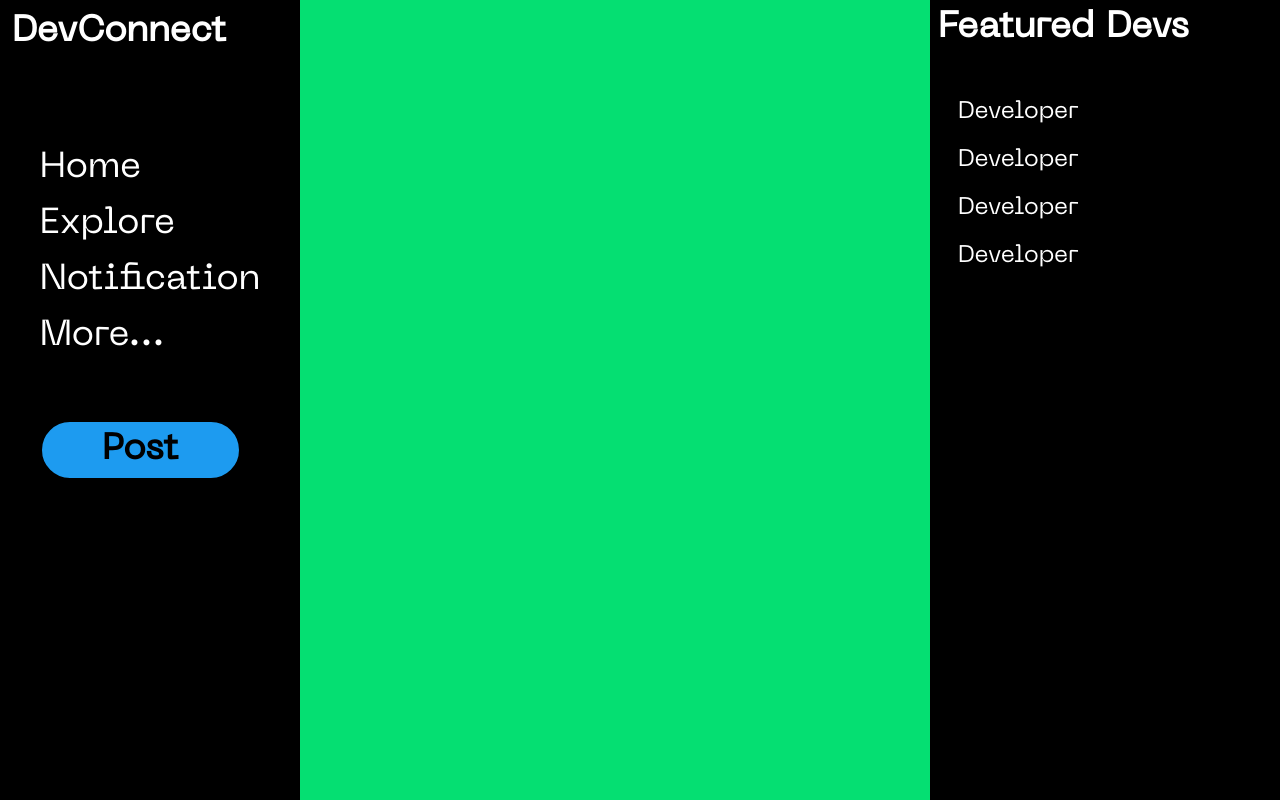
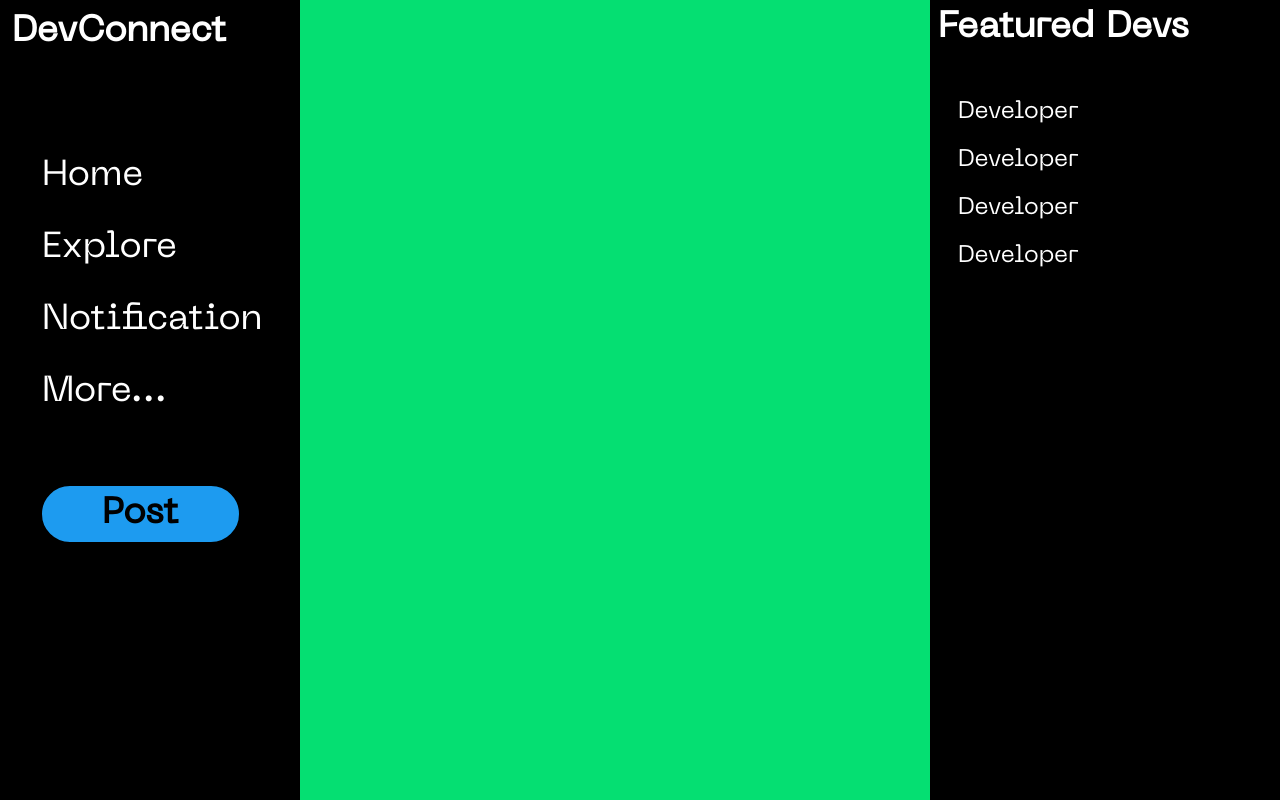
Before and after one commit to DATBOI-MAYANK/DevConnect, a React (Vite) app in the folder frontend/: page / in a window 1280 px wide. Built offline with nearby package versions, Linux system fonts and the light colour scheme.

Commit message:
feat: enhance Navbar styling with improved button and list item designs

```diff
--- a/frontend/src/assets/components/Navbar.jsx
+++ b/frontend/src/assets/components/Navbar.jsx
@@ -7,13 +7,21 @@ function Navbar() {
         <h1 className="text-4xl font-bold ">DevConnect</h1>
         <div className="flex items-center justify-center mt-20">
           <ul className="text-4xl ">
-            <li className="m-4 hover:cursor-pointer">Home</li>
-            <li className="m-4 hover:cursor-pointer">Explore</li>
-            <li className="m-4 hover:cursor-pointer">Notification</li>
-            <li className="m-4 hover:cursor-pointer">More...</li>
+            <li className="m-4 px-5 py-2 hover:cursor-pointer hover:bg-[#343A40] rounded-4xl  w-36">
+              Home
+            </li>
+            <li className="m-4 px-5 py-2 hover:cursor-pointer hover:bg-[#343A40] rounded-4xl  w-44">
+              Explore
+            </li>
+            <li className="m-4 px-5 py-2 hover:cursor-pointer hover:bg-[#343A40] rounded-4xl  w-64">
+              Notification
+            </li>
+            <li className="m-4 px-5 py-2 hover:cursor-pointer hover:bg-[#343A40] rounded-4xl  w-40">
+              More...
+            </li>
           </ul>
         </div>
-        <button className="text-4xl text-black font-bold px-15 py-2  mt-12 ml-7 border-2 rounded-4xl hover:cursor-pointer bg-[#1d9bf0]">
+        <button className="text-4xl text-black font-bold px-15 py-2  mt-12 ml-7 border-2 rounded-4xl hover:cursor-pointer bg-[#1d9bf0] hover:bg-[#48CAE4]">
           Post
         </button>
       </div>
```
